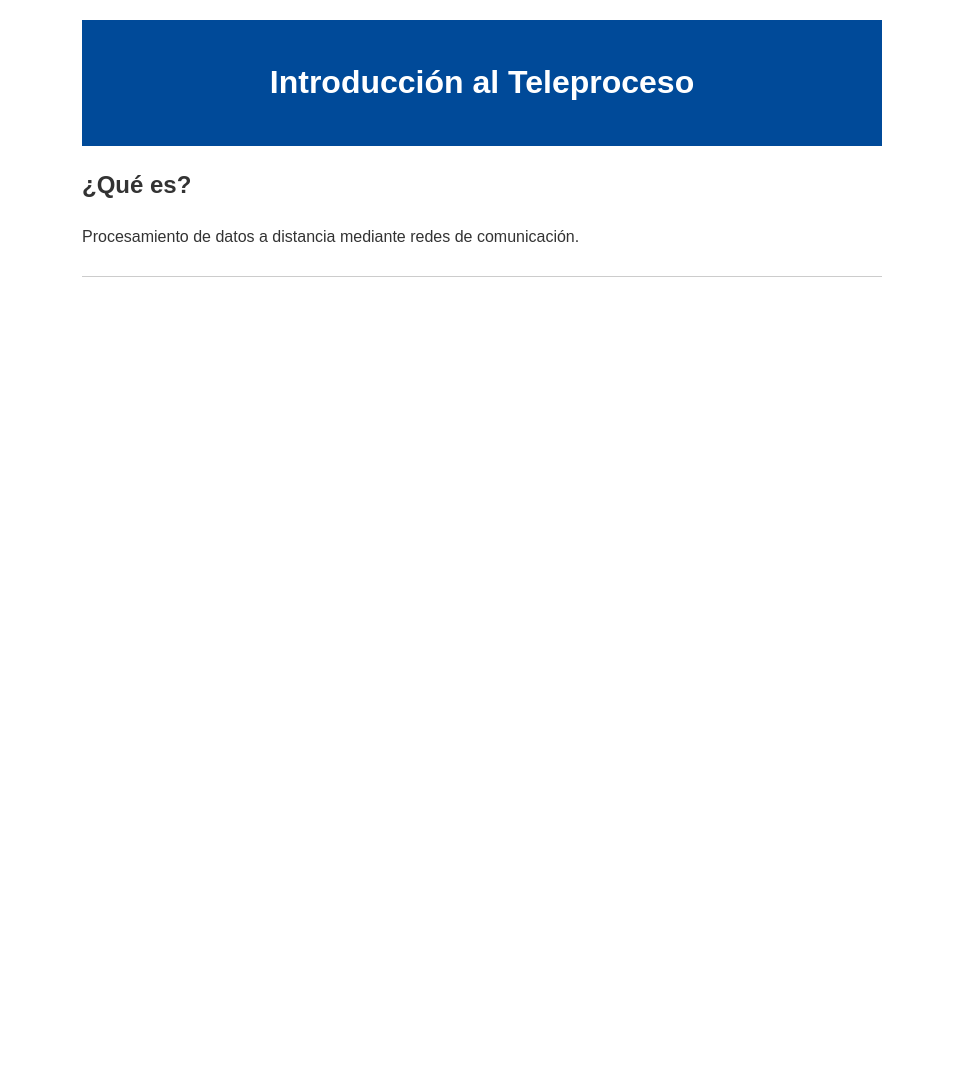
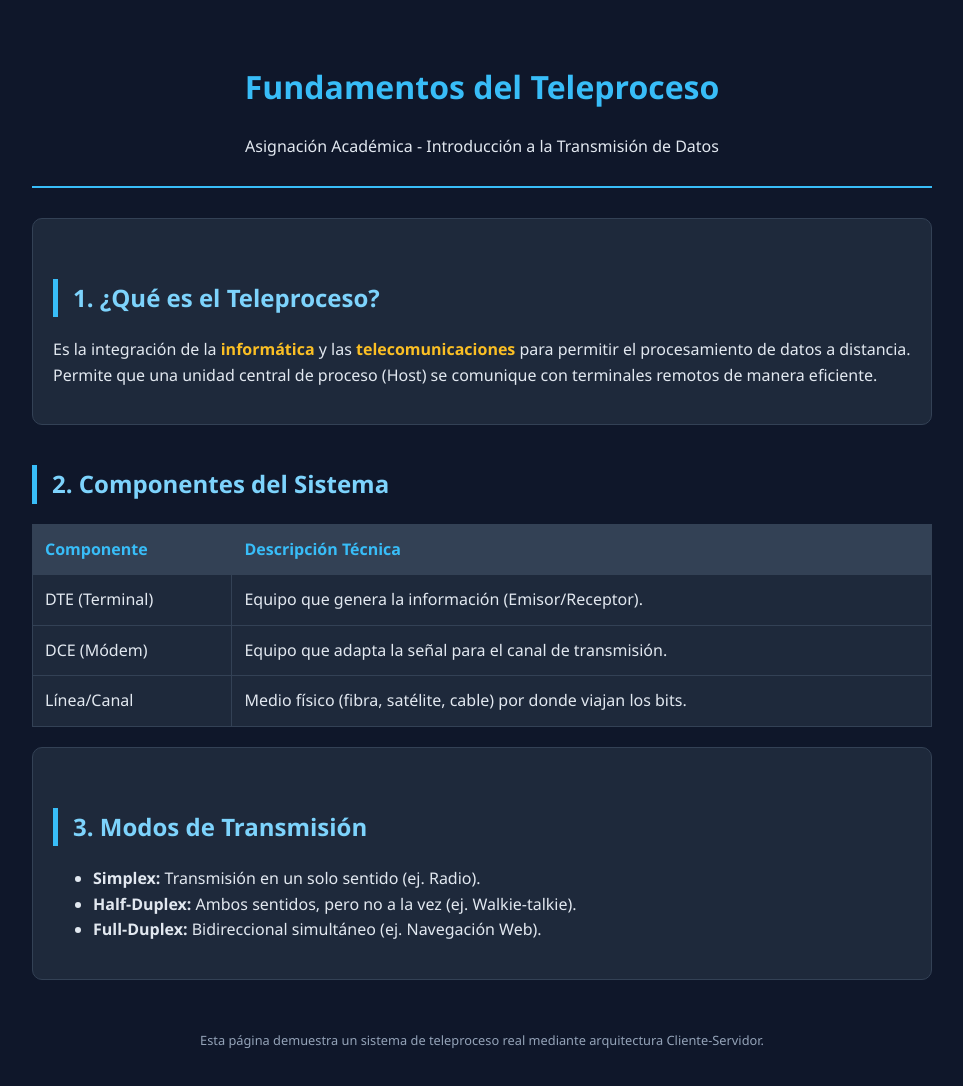
Before and after one commit to gabriel211077/TAREA-TELEPROCESOS, a plain HTML site: page index.html in a window 1280 px wide. Shown: the whole page, without its empty margins (158-1121 px from the left). Before the commit the page ends 800 px from the top, so only its background shows below. Drawn offline with Linux system fonts and the light colour scheme.

Commit message:
Revise HTML structure and styling for clarity

```diff
--- a/index.html
+++ b/index.html
@@ -2,21 +2,65 @@
 <html lang="es">
 <head>
     <meta charset="UTF-8">
+    <meta name="viewport" content="width=device-width, initial-scale=1.0">
     <title>Tarea: Introducción al Teleproceso</title>
     <style>
-        body { font-family: Arial, sans-serif; line-height: 1.6; color: #333; max-width: 800px; margin: auto; padding: 20px; }
-        header { background: #004a99; color: white; padding: 1rem; text-align: center; }
-        section { margin-bottom: 20px; border-bottom: 1px solid #ccc; padding-bottom: 10px; }
-        .highlight { color: #004a99; font-weight: bold; }
+        body { font-family: 'Segoe UI', Tahoma, Geneva, Verdana, sans-serif; line-height: 1.6; color: #e2e8f0; background-color: #0f172a; max-width: 900px; margin: auto; padding: 40px; }
+        header { border-bottom: 2px solid #38bdf8; margin-bottom: 30px; padding-bottom: 10px; text-align: center; }
+        h1 { color: #38bdf8; }
+        h2 { color: #7dd3fc; border-left: 5px solid #38bdf8; padding-left: 15px; margin-top: 40px; }
+        .card { background: #1e293b; padding: 20px; border-radius: 10px; border: 1px solid #334155; margin-top: 20px; }
+        table { width: 100%; border-collapse: collapse; margin: 20px 0; background: #1e293b; }
+        th, td { border: 1px solid #334155; padding: 12px; text-align: left; }
+        th { background-color: #334155; color: #38bdf8; }
+        .highlight { color: #fbbf24; font-weight: bold; }
+        footer { margin-top: 50px; text-align: center; font-size: 0.8em; color: #94a3b8; }
     </style>
 </head>
 <body>
     <header>
-        <h1>Introducción al Teleproceso</h1>
+        <h1>Fundamentos del Teleproceso</h1>
+        <p>Asignación Académica - Introducción a la Transmisión de Datos</p>
     </header>
+
+    <section class="card">
+        <h2>1. ¿Qué es el Teleproceso?</h2>
+        <p>Es la integración de la <span class="highlight">informática</span> y las <span class="highlight">telecomunicaciones</span> para permitir el procesamiento de datos a distancia. Permite que una unidad central de proceso (Host) se comunique con terminales remotos de manera eficiente.</p>
+    </section>
+
     <section>
-        <h2>¿Qué es?</h2>
-        <p>Procesamiento de datos a distancia mediante redes de comunicación.</p>
+        <h2>2. Componentes del Sistema</h2>
+        <table>
+            <tr>
+                <th>Componente</th>
+                <th>Descripción Técnica</th>
+            </tr>
+            <tr>
+                <td>DTE (Terminal)</td>
+                <td>Equipo que genera la información (Emisor/Receptor).</td>
+            </tr>
+            <tr>
+                <td>DCE (Módem)</td>
+                <td>Equipo que adapta la señal para el canal de transmisión.</td>
+            </tr>
+            <tr>
+                <td>Línea/Canal</td>
+                <td>Medio físico (fibra, satélite, cable) por donde viajan los bits.</td>
+            </tr>
+        </table>
     </section>
+
+    <section class="card">
+        <h2>3. Modos de Transmisión</h2>
+        <ul>
+            <li><strong>Simplex:</strong> Transmisión en un solo sentido (ej. Radio).</li>
+            <li><strong>Half-Duplex:</strong> Ambos sentidos, pero no a la vez (ej. Walkie-talkie).</li>
+            <li><strong>Full-Duplex:</strong> Bidireccional simultáneo (ej. Navegación Web).</li>
+        </ul>
+    </section>
+
+    <footer>
+        <p>Esta página demuestra un sistema de teleproceso real mediante arquitectura Cliente-Servidor.</p>
+    </footer>
 </body>
 </html>
```
